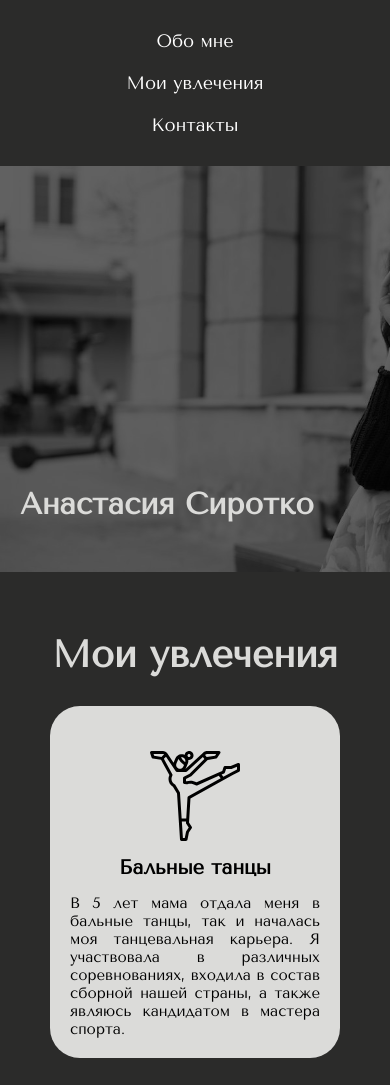
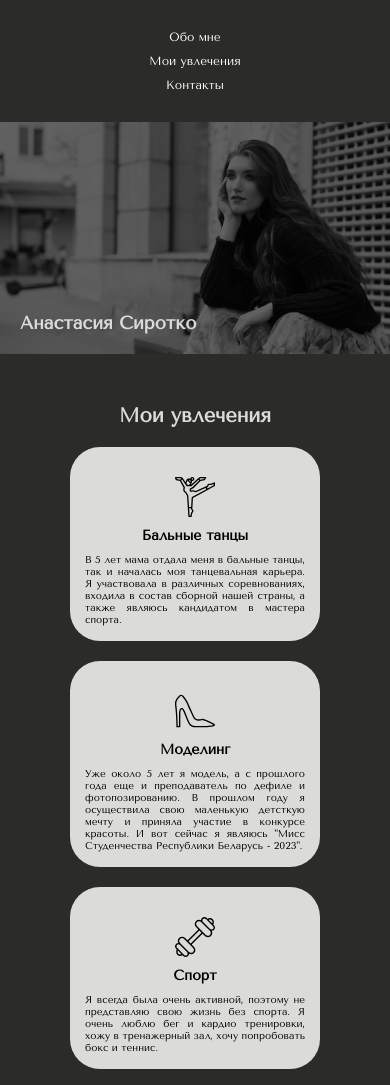
Before and after one commit to Ansirotko/My-hobbies, a plain HTML site: page index.html in a window 390 px wide. Shown: the top 1085 px of the page. Drawn offline with nearby package versions, Linux system fonts and the light colour scheme.

Commit message:
Адаптировала под 500px

```diff
--- a/index.html
+++ b/index.html
@@ -8,7 +8,6 @@
     <script src="https://kit.fontawesome.com/ab76025ebf.js" crossorigin="anonymous"></script>
     <link href="https://fonts.googleapis.com/css2?family=Tenor+Sans&display=swap" rel="stylesheet">
     <link rel="stylesheet" href="styles/style.css">
-    <link rel="icon" href="./favicon.ico" type="image/x-icon">
     <title>My hobbies</title>
 </head>
 
--- a/styles/_about-me.scss
+++ b/styles/_about-me.scss
@@ -57,3 +57,13 @@
         }
     }
 }
+
+@media screen and (max-width: 500px) {
+    .about-me {
+        padding: 200px 0 10px 20px;
+        &__heading {
+            font-size: 18px;
+            top: -10px;
+        }
+    }
+}
--- a/styles/_contacts.scss
+++ b/styles/_contacts.scss
@@ -29,3 +29,12 @@
         }
     }
 }
+
+@media screen and (max-width: 500px) {
+    .contacts {
+        padding: 15px 50px;
+        &__heading {
+            font-size: 14px;
+        }
+    }
+}
--- a/styles/_hobbies.scss
+++ b/styles/_hobbies.scss
@@ -89,3 +89,29 @@
             }
         }
     }
+
+    @media screen and (max-width: 500px) {
+        .hobbies {
+            max-width: 250px;
+            padding: 15px;
+            &:not(:last-child) {
+                margin: 0 auto 20px;
+            }
+            &__heading {
+                margin: 10px 0;
+                font-size: 14px;
+            }
+            &__caption {
+                font-size: 10px;
+            }
+            &--dance::before {
+                @include hobbies500;
+            }
+            &--model::before {
+                @include hobbies500;
+            }
+            &--sport::before {
+                @include hobbies500;
+            }
+        }
+    }
--- a/styles/_interests.scss
+++ b/styles/_interests.scss
@@ -15,3 +15,13 @@
         }
     }
 }
+
+@media screen and (max-width: 500px) {
+    .interests {
+        padding: 50px 0;
+        &__heading {
+            margin-bottom: 20px;
+            font-size: $small-font;
+        }
+    }
+}
--- a/styles/_menu.scss
+++ b/styles/_menu.scss
@@ -23,3 +23,15 @@
         }
     }
 }
+
+@media screen and (max-width: 500px) {
+    .menu {
+        flex-direction: column;
+        &__item {
+            font-size: 12px;
+            &:not(:last-child) {
+                margin-bottom: 10px;
+            }
+        }
+    }
+}
--- a/styles/_mixins.scss
+++ b/styles/_mixins.scss
@@ -14,3 +14,10 @@
     height: 90px;
     margin: 25px auto 0;
 }
+
+@mixin hobbies500 {
+    content: '';
+    width: 40px;
+    height: 40px;
+    margin: 15px auto 0;
+}
--- a/styles/_social-networks.scss
+++ b/styles/_social-networks.scss
@@ -21,3 +21,14 @@
         }
     }
 }
+
+@media screen and (max-width: 500px) {
+    .social-networks {
+        &__items {
+            font-size: 13px;
+            &:not(:last-child) {
+                margin-right: 12px;
+            }
+        }
+    }
+}
```
Also changed, not shown: styles/style.css, 1 other file. Lines whose indentation alone changed are shown as unchanged.
